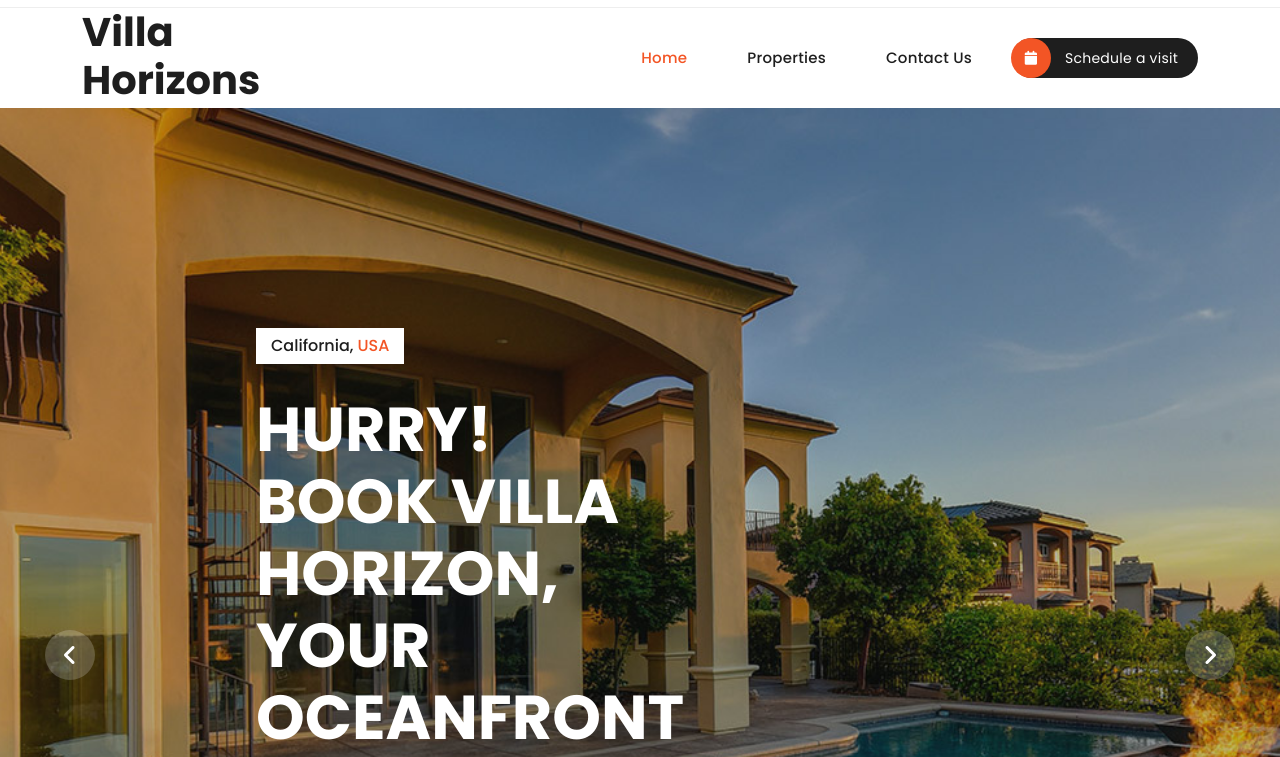
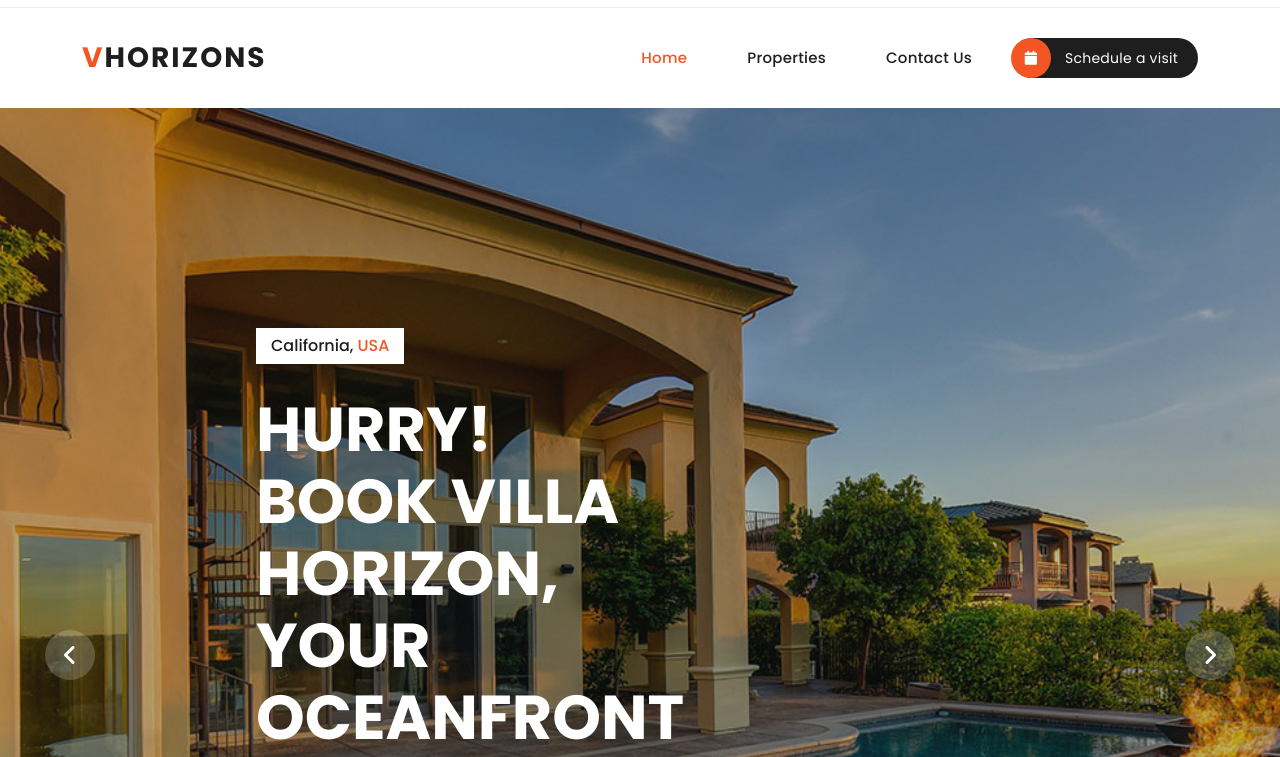
Before and after one commit to vivek-2604/Vill-Horizon, a plain HTML site: page index.html in a window 1280 px wide. Shown: the part 43-800 px from the top of the page. Drawn offline with nearby package versions, Linux system fonts and the light colour scheme.

Commit message:
change in Header

```diff
--- a/index.html
+++ b/index.html
@@ -80,8 +80,8 @@
           <div class="col-12">
             <nav class="main-nav">
               <!-- ***** Logo Start ***** -->
-              <a href="index.html" class="">
-                <h1>Villa Horizons</h1>
+              <a href="index.html" class="logo">
+                <h1><span style="color: #f35525;">V</span>Horizons</h1>
               </a>
               <!-- ***** Logo End ***** -->
               <!-- ***** Menu Start ***** -->
```
Also changed, not shown: contact.html (+1 -1 lines), properties.html (+1 -1 lines), property-details.html (+1 -1 lines).
